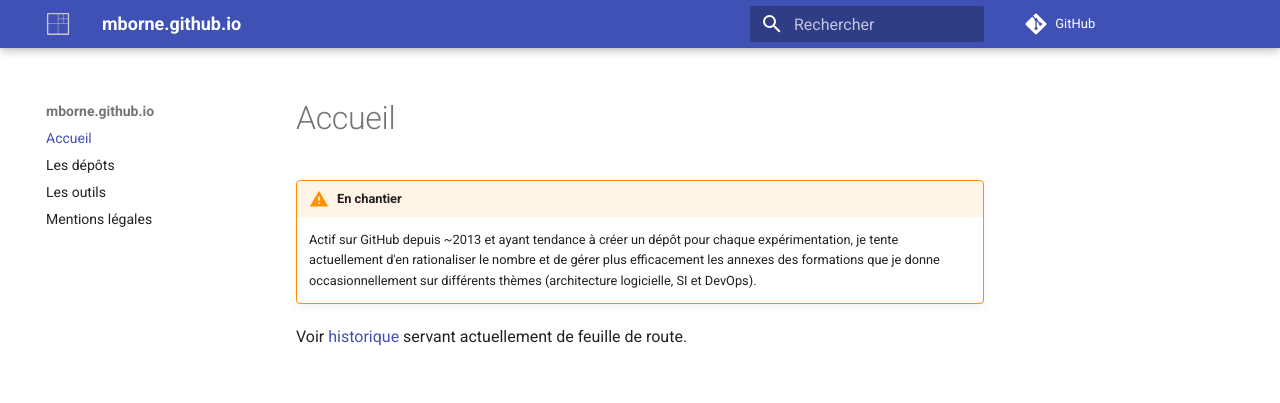
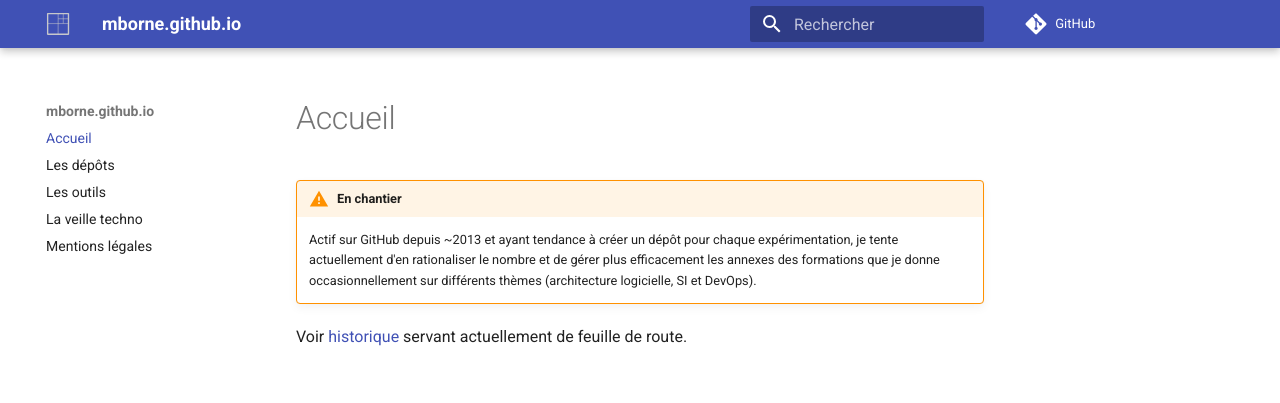
Before and after one commit to mborne/mborne.github.io, an MkDocs documentation site: the page built from docs/index.md, in a window 1280 px wide. Shown: the top 403 px of the page. Built offline with MkDocs 1.6.1 and Material for MkDocs 9.7.7, drawn with Linux system fonts in a browser that asks for light colours; comment, search, counter and statistics services are not loaded.

Commit message:
ajout d'une fiche veille depuis dépôt privé

```diff
--- a/mkdocs.yml
+++ b/mkdocs.yml
@@ -8,6 +8,7 @@ nav:
   - Accueil: index.md
   - Les dépôts: depots/index.md
   - Les outils: outils/index.md
+  - La veille techno: veille/index.md
   - Mentions légales: mentions-legales/index.md
 extra_javascript:
   - assets/js/main.js
```
